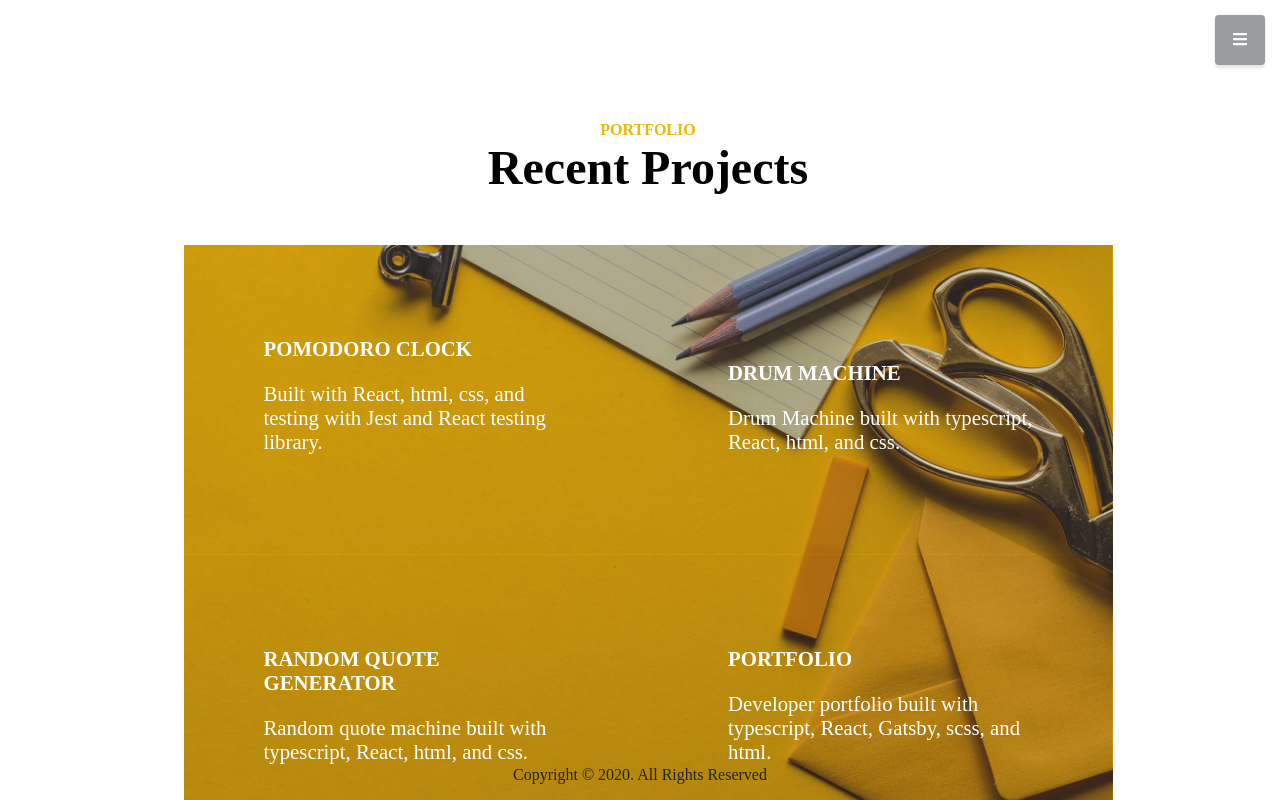
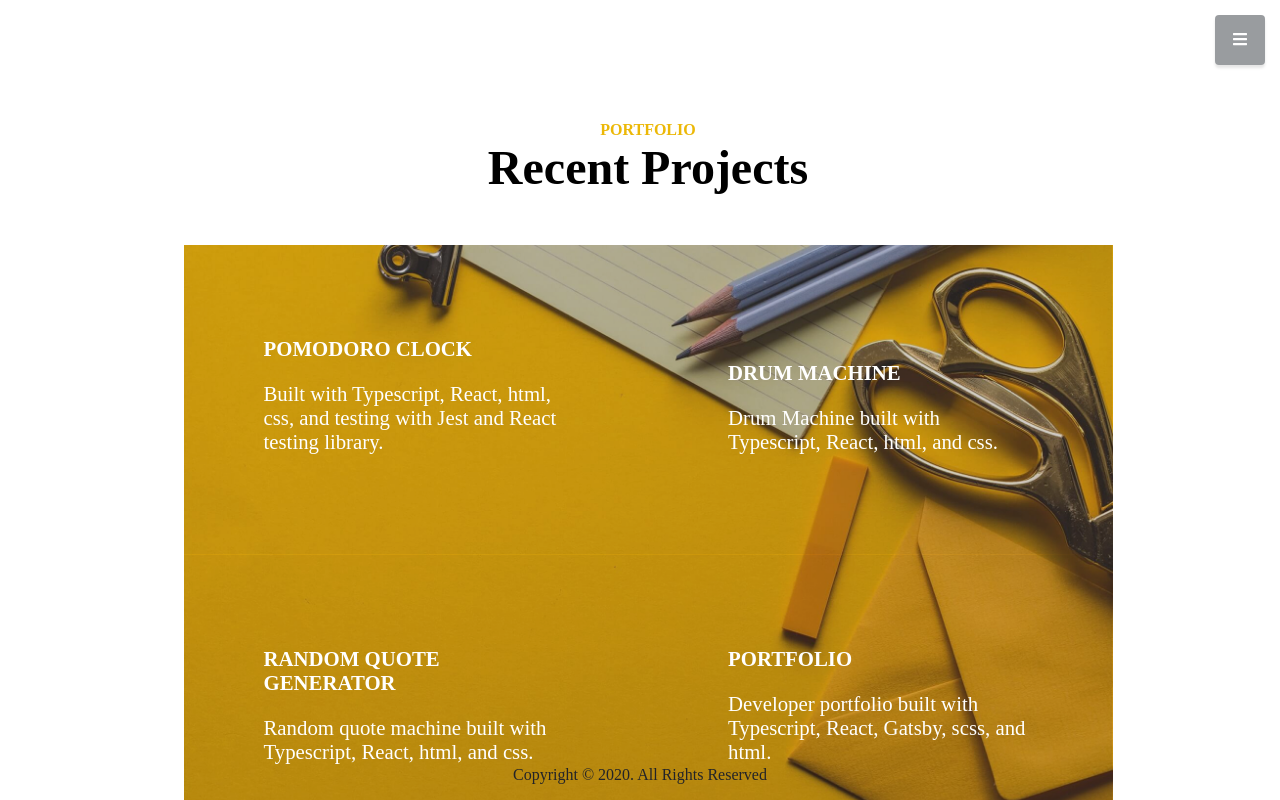
Before and after one commit to MarkusTryban/portfolio-blog, a Gatsby site: page /portfolio in a window 1280 px wide. Built offline with nearby package versions, Linux system fonts and the light colour scheme; Gatsby itself is replaced by a stand-in of ours.

Commit message:
Update text of developer projects

```diff
--- a/src/pages/portfolio.tsx
+++ b/src/pages/portfolio.tsx
@@ -33,8 +33,8 @@ const Portfolio = (): JSX.Element => {
                   <span className='caption-content'>
                     <h2>Pomodoro Clock</h2>
                     <p>
-                      Built with React, html, css, and testing with Jest and
-                      React testing library.
+                      Built with Typescript, React, html, css, and testing with
+                      Jest and React testing library.
                     </p>
                   </span>
                 </span>
@@ -52,7 +52,7 @@ const Portfolio = (): JSX.Element => {
                   <span className='caption-content'>
                     <h2>Drum Machine</h2>
                     <p>
-                      Drum Machine built with typescript, React, html, and css.
+                      Drum Machine built with Typescript, React, html, and css.
                     </p>
                   </span>
                 </span>
@@ -70,7 +70,7 @@ const Portfolio = (): JSX.Element => {
                   <span className='caption-content'>
                     <h2>Random Quote Generator</h2>
                     <p>
-                      Random quote machine built with typescript, React, html,
+                      Random quote machine built with Typescript, React, html,
                       and css.
                     </p>
                   </span>
@@ -89,7 +89,7 @@ const Portfolio = (): JSX.Element => {
                   <span className='caption-content'>
                     <h2>Portfolio</h2>
                     <p>
-                      Developer portfolio built with typescript, React, Gatsby,
+                      Developer portfolio built with Typescript, React, Gatsby,
                       scss, and html.
                     </p>
                   </span>
```
